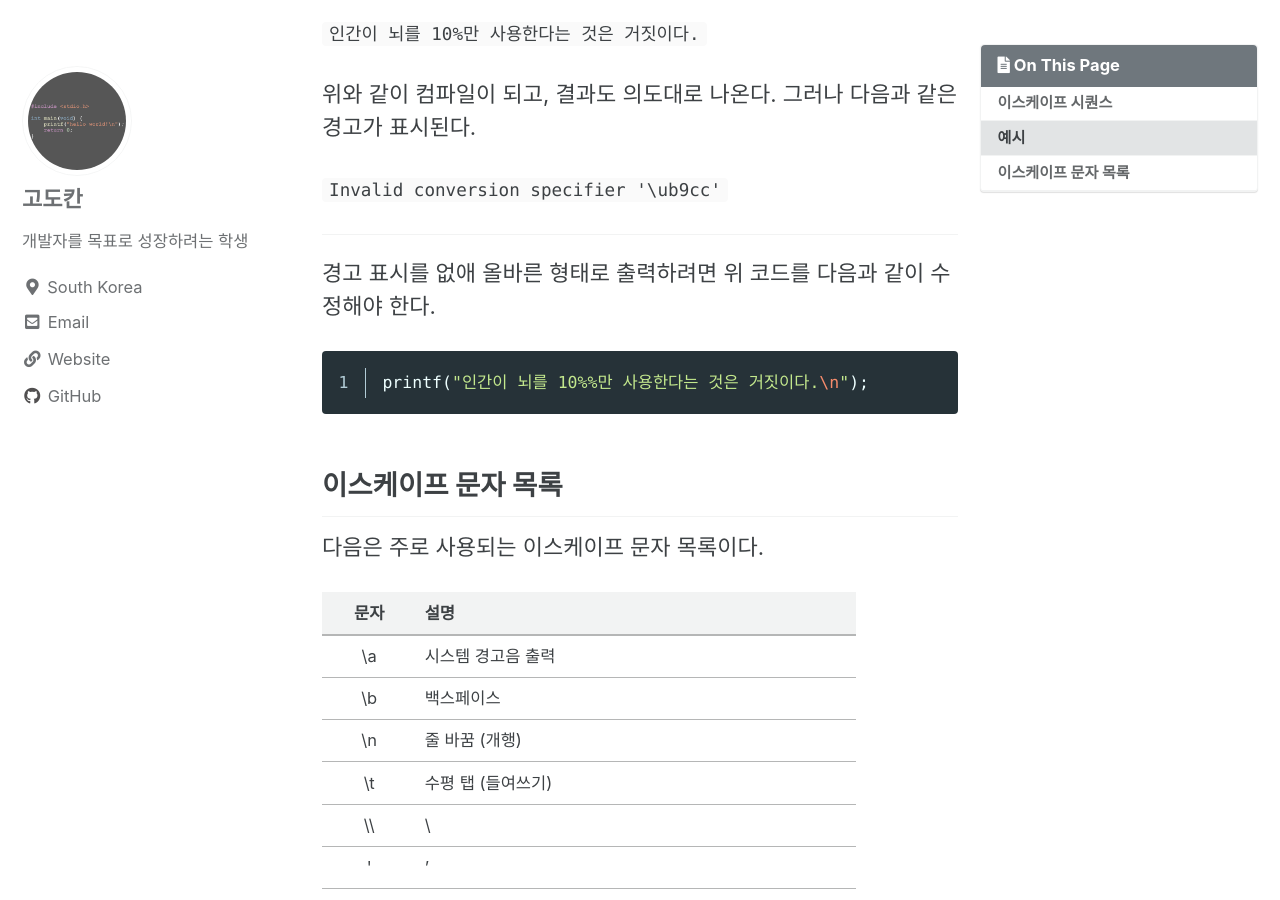
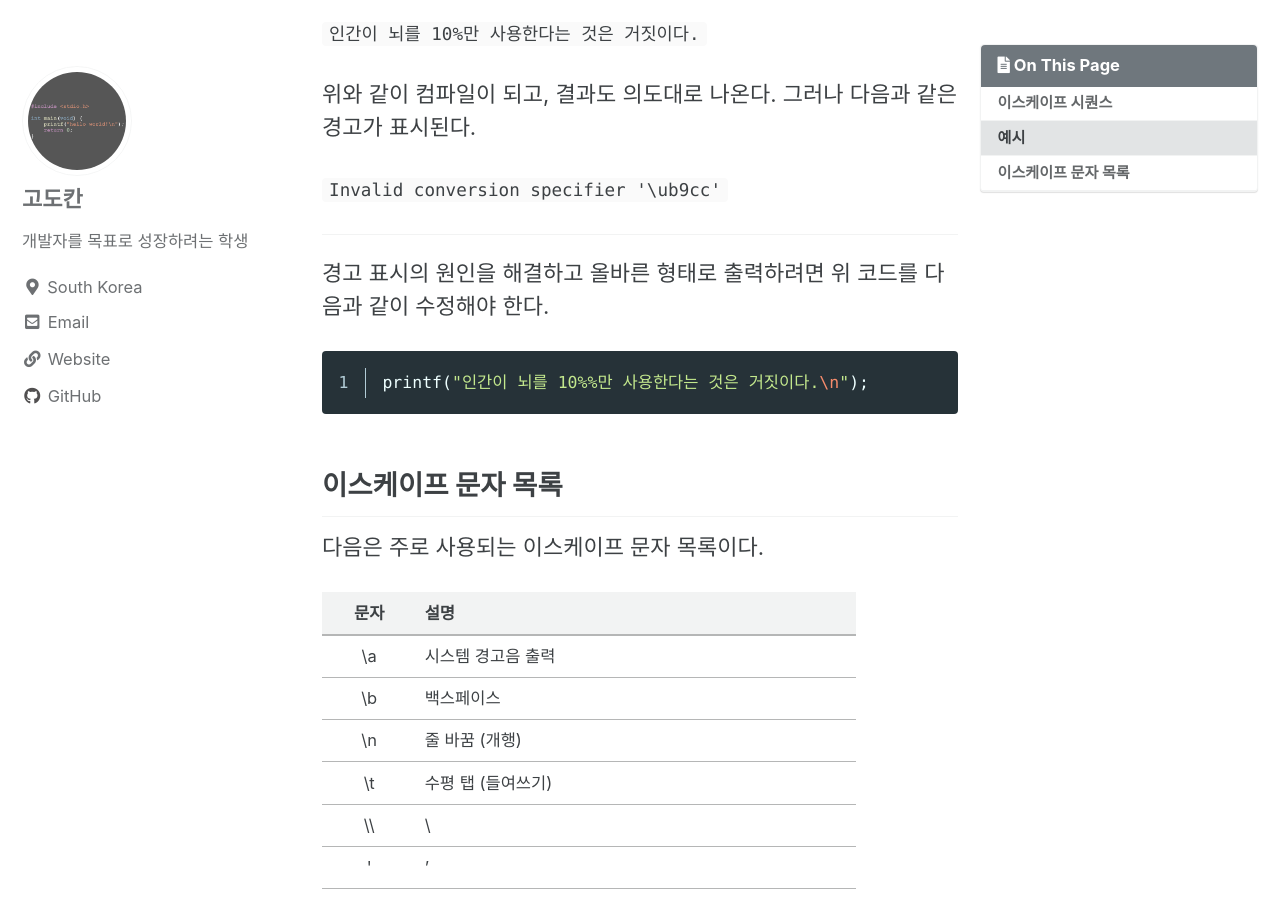
Before and after one commit to godokan/godokan.github.io, a Jekyll site: the page built from _posts/2023-08-15-이스케이프-문자.md, in a window 1280 px wide and 900 px high, scrolled down 2432 px. Built offline with Jekyll 4.4.1, drawn with Linux system fonts in a browser that asks for light colours; cached includes are drawn as plain includes.

Commit message:
오탈자 수정

````diff
--- a/_posts/2023-08-15-이스케이프-문자.md
+++ b/_posts/2023-08-15-이스케이프-문자.md
@@ -75,7 +75,7 @@ int main()
 
 * * *
 
-경고 표시를 없애 올바른 형태로 출력하려면 위 코드를 다음과 같이 수정해야 한다.
+경고 표시의 원인을 해결하고 올바른 형태로 출력하려면 위 코드를 다음과 같이 수정해야 한다.
 ```c
 printf("인간이 뇌를 10%%만 사용한다는 것은 거짓이다.\n");
 ```
````
